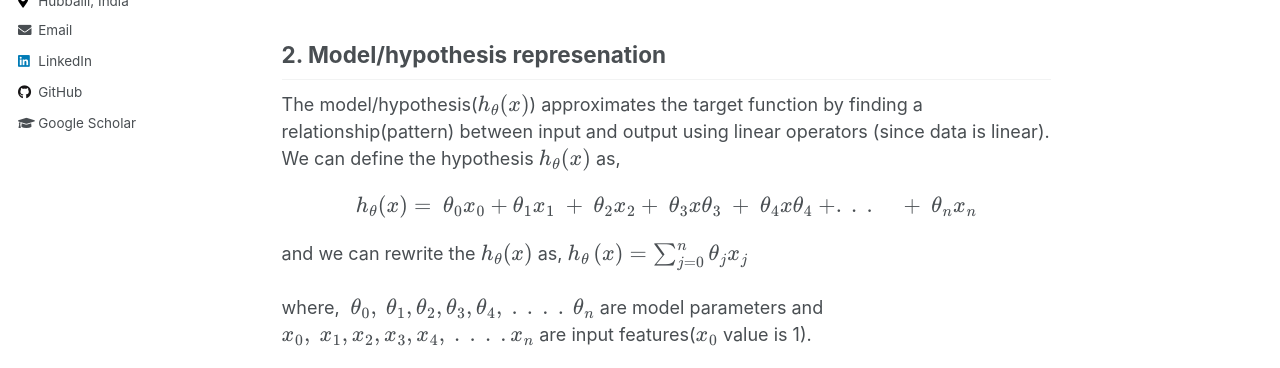
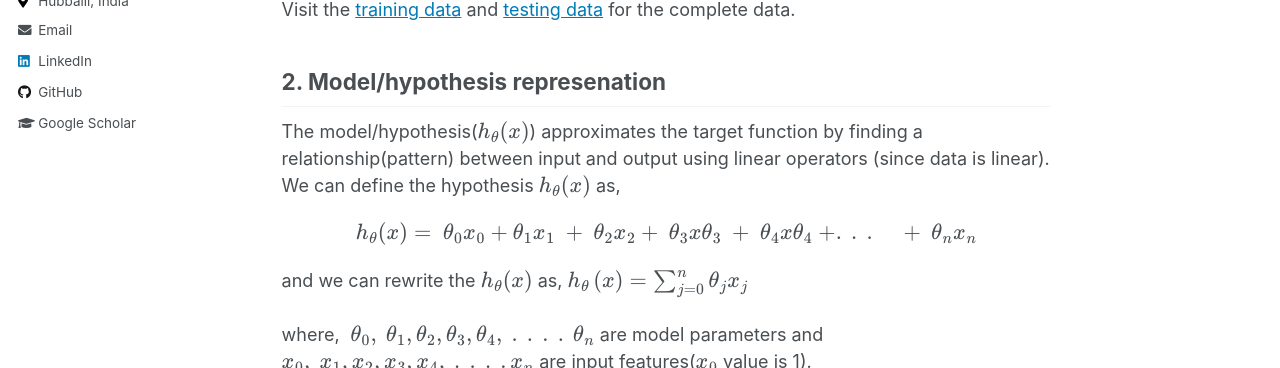
Before and after one commit to svgurlahosur/svgurlahosur.github.io, a Jekyll site: the page built from _posts/2022-02-18-linear-regression.md, in a window 1280 px wide and 900 px high, scrolled down 1802 px, cut to the strip 261-629 px from the top of the window. Built offline with Jekyll 4.4.1, drawn with Linux system fonts in a browser that asks for light colours; formulas are drawn with MathJax 3.

Commit message:
update linear regression

```diff
--- a/_posts/2022-02-18-linear-regression.md
+++ b/_posts/2022-02-18-linear-regression.md
@@ -45,6 +45,8 @@ Instead of a single feature, if we collect multiple features(qualities) of an em
 2. Number of features range from 0, 1, 2, 3, 4, . . . ., n where x0 is 1
 
 <script src="https://gist.github.com/svgurlahosur/0dbea9d41815a0019270ee2b17990ce4.js"></script>
+
+Visit the [training data](https://github.com/svgurlahosur/Linear-regression/blob/main/train_salary.csv) and [testing data](https://github.com/svgurlahosur/Linear-regression/blob/main/test_salary.csv) for the complete data.
 
 
 ## 2. Model/hypothesis represenation
```
